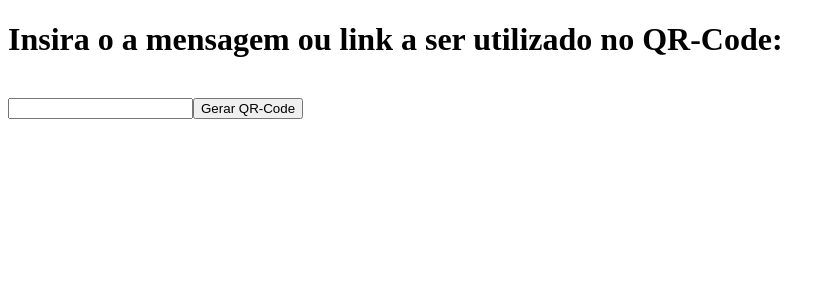
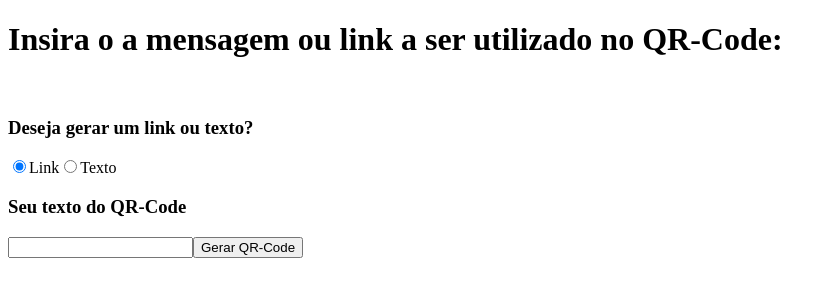
Before and after one commit to joaolucasvqf/gerador_de_qr_code, a Next.js app: page / in a window 1280 px wide. Shown: the top 300 px of the page, without its empty margins (0-835 px from the left). Built offline with nearby package versions, Linux system fonts and the light colour scheme.

Commit message:
add possobility to chose between text and link into the QR-Code

```diff
--- a/package.json
+++ b/package.json
@@ -1,6 +1,6 @@
 {
   "name": "Gerador_de_QR_Code",
-  "version": "2.0.0",
+  "version": "3.0.0",
   "description": "",
   "main": "index.js",
   "scripts": {
--- a/pages/index.js
+++ b/pages/index.js
@@ -2,7 +2,12 @@ const Index = () => {
 
     const handleClick = (e) => {
         var mensagem = document.getElementById("msg").value;
-        window.location.href = "/api?url=" + mensagem;
+        var type = document.querySelector('input[name="qr-type"]:checked').value;
+        if (type == "Link") {
+            window.location.href = "/api?url=" + mensagem;
+        } else {
+            window.location.href = "/api?url=" + encodeURI(mensagem);
+        }
     }
     return (
         <>
@@ -10,6 +15,18 @@ const Index = () => {
 
             <br></br>
 
+            <h3>Deseja gerar um link ou texto?</h3>
+
+            <input name="qr-type" type="radio" id="Link" value="Link" checked></input>
+            <label for="Link">Link</label>
+
+            <input name="qr-type" type="radio" id="Texto" value="Texto"></input>
+            <label for="Texto">Texto</label>
+
+            <br></br>
+
+            <h3>Seu texto do QR-Code</h3>
+
             <input name="msg" id="msg"></input>
             <button type="submit" id="btn" onClick={handleClick}>Gerar QR-Code</button>
         </>
```
